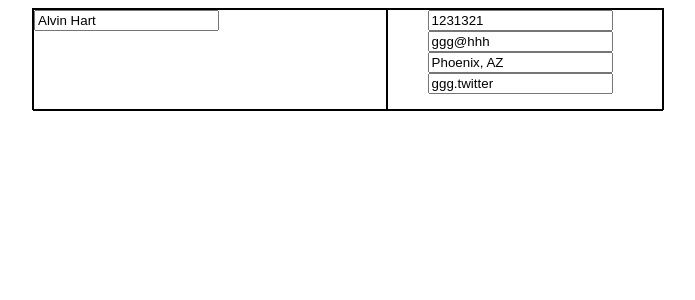
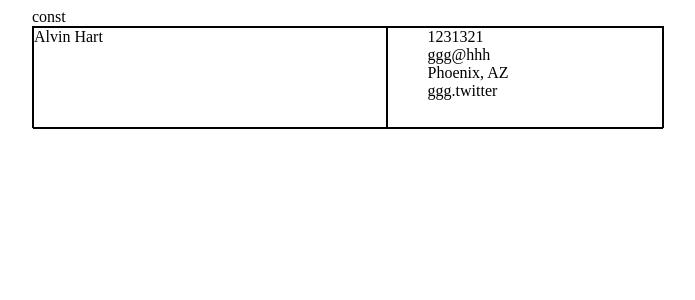
Before and after one commit to greenzombie123/cv-application, a React (Vite) app: page / in a window 1280 px wide. Shown: the top 300 px of the page, without its empty margins (292-987 px from the left). Built offline with nearby package versions, Linux system fonts and the light colour scheme.

Commit message:
Implement hasSubmit state variable and setter

```diff
--- a/src/App.jsx
+++ b/src/App.jsx
@@ -1,11 +1,14 @@
 import TopInfoSection from './components/TopInfoSection/TopInfoSection'
 import "./App.css"
+import { useState } from 'react'
 
 function App() {
+  const [hasSubmit, setHasSubmit] = useState(true)
 
   return (
     <div className='App'>
-      <TopInfoSection/>
+      const
+      <TopInfoSection hasSubmit={hasSubmit}/>
     </div>
   )
 }
--- a/src/components/TopInfoSection/ContactInfo.jsx
+++ b/src/components/TopInfoSection/ContactInfo.jsx
@@ -1,25 +1,56 @@
 import Input from "../UtilityComponents/Input";
-import '../css/ContactInfo.css'
+import "../css/ContactInfo.css";
 
-function onPhoneNumberChange(){
-
-}
-
-function ContactInfo({ phoneNumber, email, address, socialMedia, onChange}) {
-
+function ContactInfo({
+  phoneNumber,
+  email,
+  address,
+  socialMedia,
+  onChange,
+  hasSubmit,
+}) {
   return (
     <ul className="contactInfo">
       <li>
-        <Input id="phonenumber" type="tel" value={phoneNumber} placeholder='Enter your phone number' pattern={"[0-9]{3}-[0-9]{3}-[0-9]{4}"} onChange={onChange}/>
+        {hasSubmit ? (
+          <p>{phoneNumber}</p>
+        ) : (
+          <Input
+            id="phonenumber"
+            type="tel"
+            value={phoneNumber}
+            placeholder="Enter your phone number"
+            pattern={"[0-9]{3}-[0-9]{3}-[0-9]{4}"}
+            onChange={onChange}
+          />
+        )}
       </li>
       <li>
-        <Input id="email" type="email" value={email} placeholder="Enter your email address" onChange={onChange}/>
+        {hasSubmit ? (
+          <p>{email}</p>
+        ) : (
+          <Input
+            id="email"
+            type="email"
+            value={email}
+            placeholder="Enter your email address"
+            onChange={onChange}
+          />
+        )}
       </li>
       <li>
-        <Input id="address" value={address} onChange={onChange}/>
+        {hasSubmit ? (
+          <p>{address}</p>
+        ) : (
+          <Input id="address" value={address} onChange={onChange} />
+        )}
       </li>
       <li>
-        <Input id="socialmedia" value={socialMedia} onChange={onChange}/>
+        {hasSubmit ? (
+          <p>{socialMedia}</p>
+        ) : (
+          <Input id="socialmedia" value={socialMedia} onChange={onChange} />
+        )}
       </li>
     </ul>
   );
--- a/src/components/TopInfoSection/Name.jsx
+++ b/src/components/TopInfoSection/Name.jsx
@@ -1,10 +1,10 @@
 import Input from "../UtilityComponents/Input"
 import "../css/Name.css"
 
-function Name({name, onChange}){
+function Name({name, onChange, hasSubmit}){
     return (
         <div className="name">
-            <Input value={name} onChange={onChange}/>
+            {hasSubmit ? <p>{name}</p> : <Input value={name} onChange={onChange}/>}
         </div>
     )
 }
--- a/src/components/TopInfoSection/TopInfoSection.jsx
+++ b/src/components/TopInfoSection/TopInfoSection.jsx
@@ -3,7 +3,7 @@ import "../css/Top.css"
 import ContactInfo from "./ContactInfo";
 import Name from "./Name";
 
-function TopInfoSection() {
+function TopInfoSection({hasSubmit}) {
     const [name, setName] = useState("Alvin Hart")
     const [contactInfo, setContactInfo] = useState({phoneNumber:1231321, email:"ggg@hhh", socialMedia:"ggg.twitter", address:"Phoenix, AZ"})
 
@@ -20,13 +20,10 @@ function TopInfoSection() {
         if(id === "socialmedia")setContactInfo({...contactInfo, socialMedia:value})
     }
 
-    //let name = "Alvin Hart"
-    //let contactInfo = {phoneNumber:1231321, email:"ggg@hhh", socialMedia:"ggg.twitter", address:"Phoenix, AZ"}
-
     return (
         <div className="top">
-           <Name name={name} onChange={onNameChange}/>
-           <ContactInfo {...contactInfo} onChange={onContactInfoChange}/>
+           <Name name={name} onChange={onNameChange} hasSubmit={hasSubmit}/>
+           <ContactInfo {...contactInfo} onChange={onContactInfoChange} hasSubmit={hasSubmit}/>
         </div>
     )
 }
--- a/src/components/css/ContactInfo.css
+++ b/src/components/css/ContactInfo.css
@@ -5,3 +5,7 @@
     margin: 0;
     list-style: none;
 }
+
+p{
+    margin: 0;
+}
```
